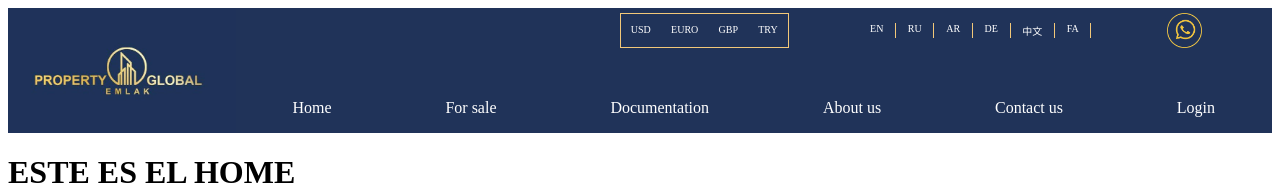
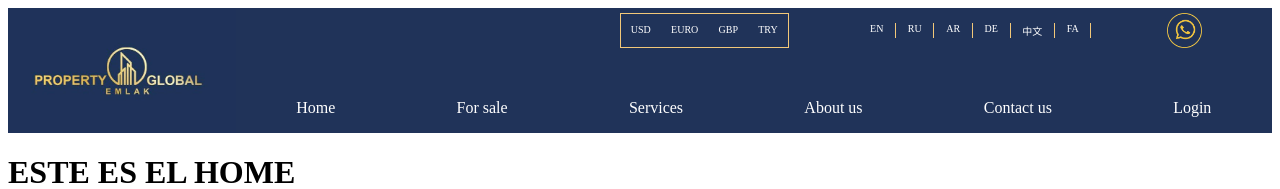
Before and after one commit to apamanuel/Property-Emlak-Group, a React (Create React App) app in the folder client/: page / in a window 1280 px wide. Shown: the top 189 px of the page. Built offline with nearby package versions, Linux system fonts and the light colour scheme.

Commit message:
Change Documents for services

```diff
--- a/client/src/App.js
+++ b/client/src/App.js
@@ -12,7 +12,7 @@
       <Routes>
         <Route path="/" element={<Home />} />
         <Route path="/forSale" element={<ForSale />} />
-        <Route path="/documents" element={<Documents />} />
+        <Route path="/services" element={<Documents />} />
         <Route path="/aboutUs" element={<AboutUs/>} />
         <Route path="/contactUs" element={<ContactUs/>} />
         <Route path="/login" element={<Login />} />
--- a/client/src/components/NavBar/NavBar.jsx
+++ b/client/src/components/NavBar/NavBar.jsx
@@ -13,7 +13,7 @@
                     <Link to="/forSale" className={style.navigation}>For sale</Link>
                 </li>
                 <li>
-                    <Link to="/documents" className={style.navigation}>Documentation</Link>
+                    <Link to="/services" className={style.navigation}>Services</Link>
                 </li>
                 <li>
                     <Link to="/aboutUs" className={style.navigation}>About us</Link>
```
Also changed, not shown: client/src/components/shared/Card.jsx (added).
